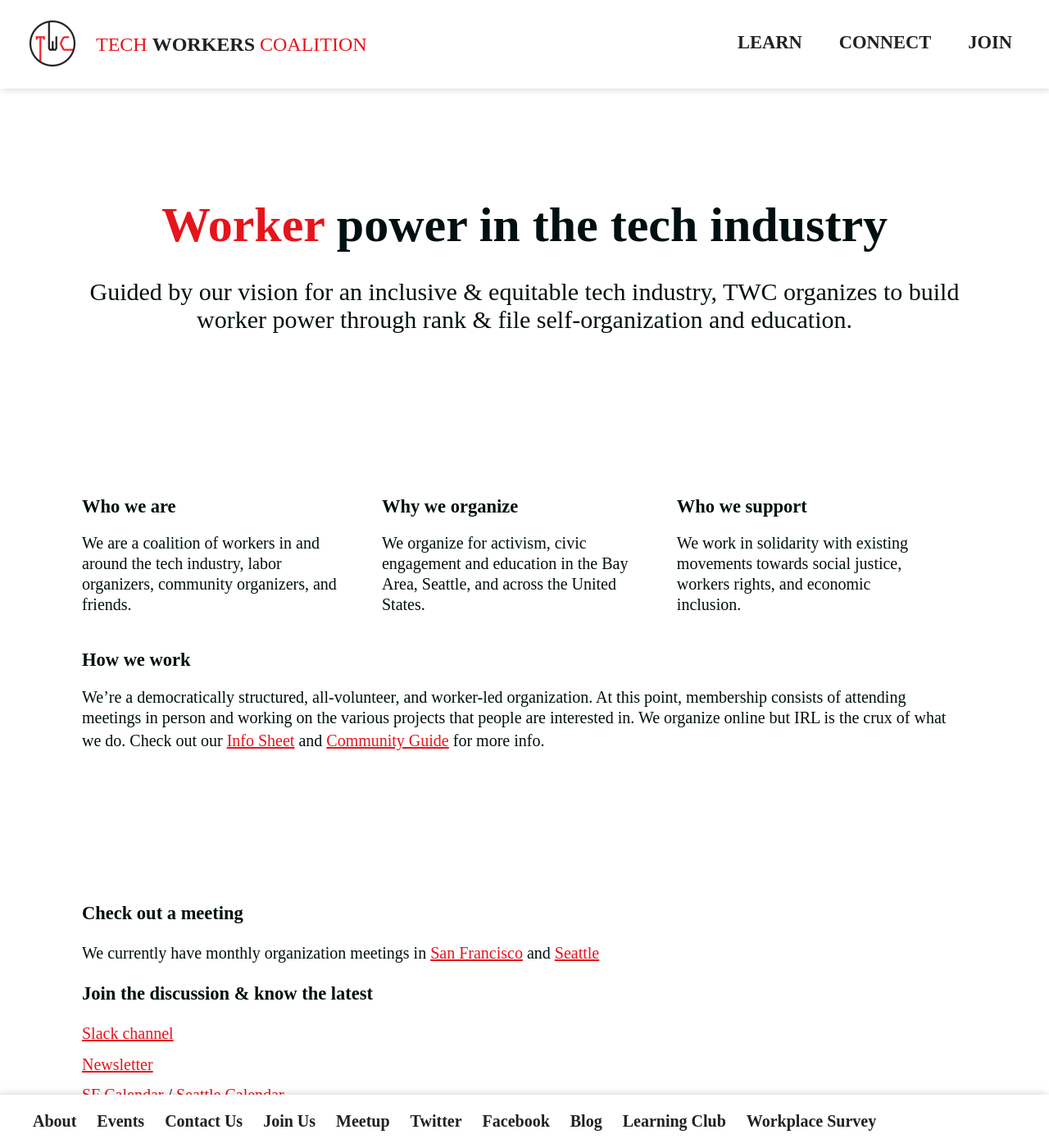
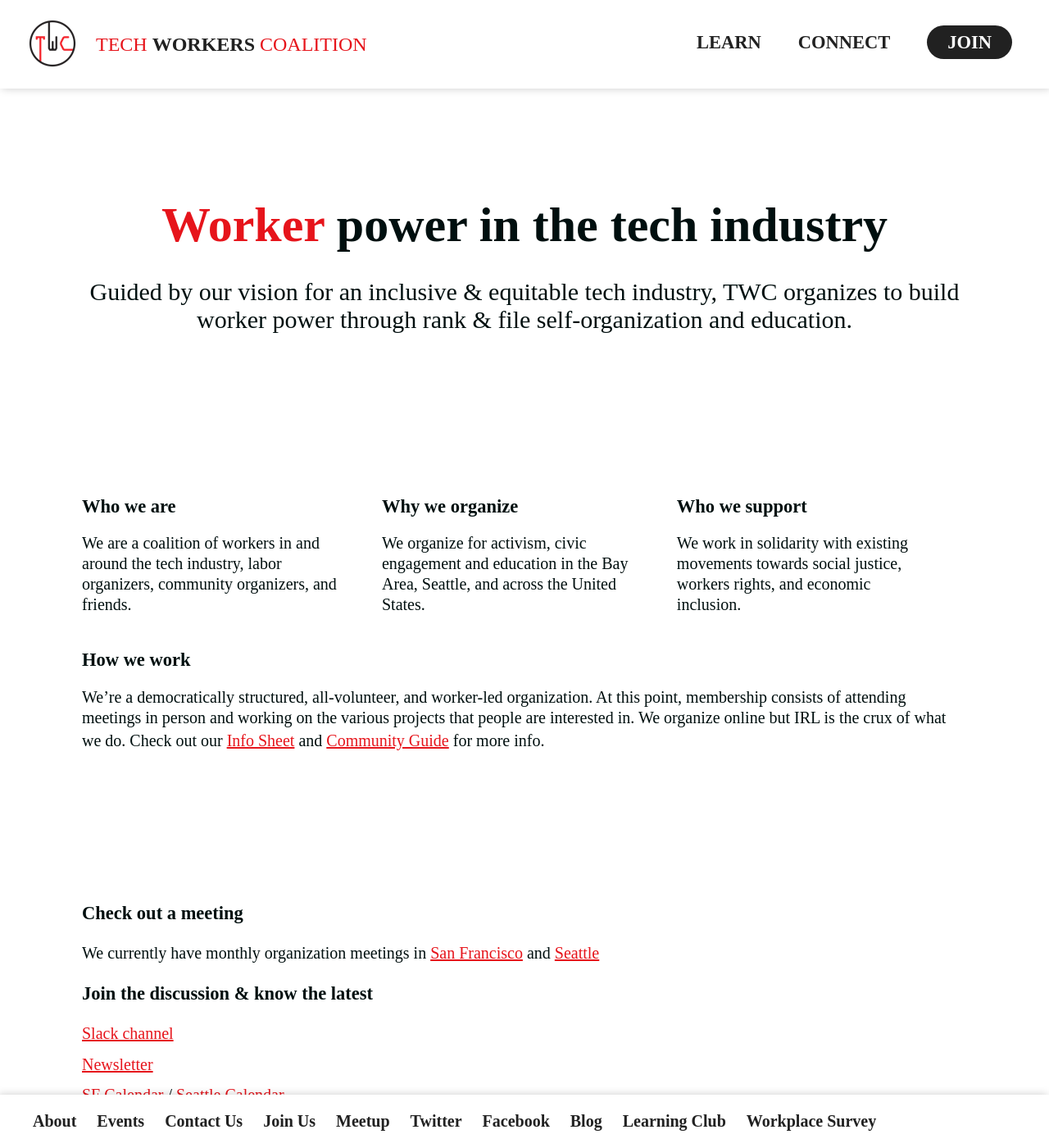
Before and after one commit to techworkersco/twc-site, a Jekyll site: the page built from index.md, in a window 1280 px wide and 1400 px high. Shown: the whole window at 82% size. Built offline with Jekyll 4.4.1, drawn with Linux system fonts in a browser that asks for light colours; nearby versions of some CDN libraries.

Commit message:
redesign2

```diff
--- a/assets/css/main.scss
+++ b/assets/css/main.scss
@@ -278,7 +278,19 @@
       padding-left: 1em;
       padding-right: 1em;
     }
+    .supporting-links li:nth-child(3) a {
+      background-color: #212121;
+      color: white;
+      padding-left: 25px;
+      padding-right: 25px;
+      padding-top: 8px;
+      padding-bottom: 8px;
+      border-radius: 100px;
+    }
+    .supporting-links li:nth-child(3) a:hover {
+      background-color: #E6141B;
 
+    }
   footer ul {
     list-style-type: none;
     padding-left: 2em;
```
